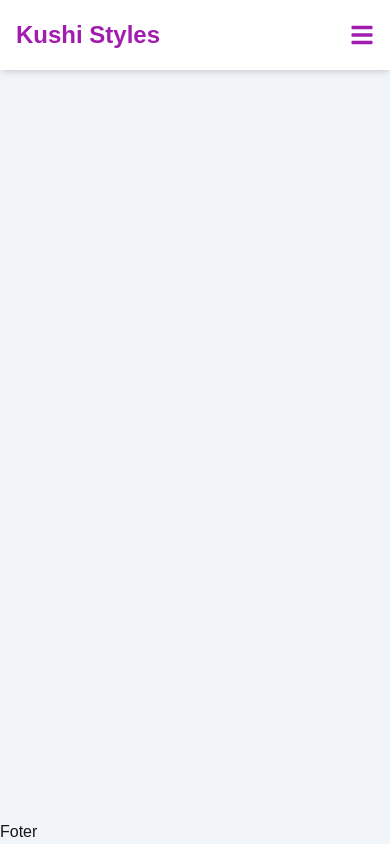
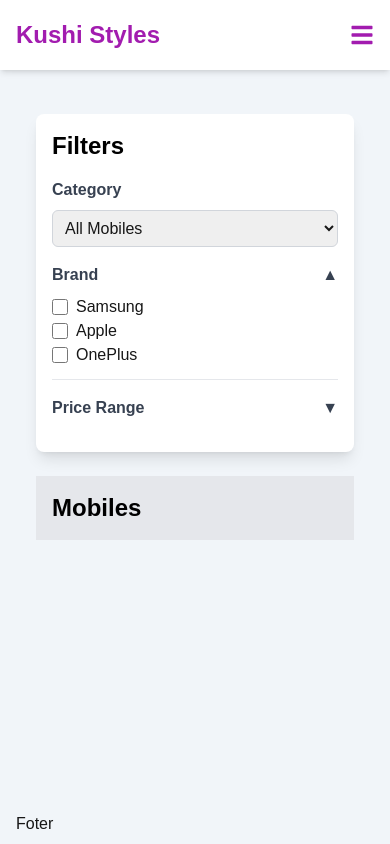
Before and after one commit to MonikaDevHJ/Kushi_Styles, a Next.js app: page /Catagories/Womens in a window 390 px wide. Built offline with nearby package versions, Linux system fonts and the light colour scheme.

Commit message:
making mobiles resppsnoive

```diff
--- a/src/components/Layout.tsx
+++ b/src/components/Layout.tsx
@@ -8,12 +8,12 @@ interface LayoutProps {
 
 const Layout = ({ children }: LayoutProps) => {
   return (
-    <div className="bg-slate-100 min-h-screen flex flex-col">
+    <div className="bg-slate-100 min-h-screen flex flex-col px-4 sm:px-6 md:px-12 lg:px-12 py-2">
       {/* Fixed Navbar */}
       <Navbar />
 
       {/* Ensure Page Content is Below Navbar */}
-      <div className="flex-1 pt-[50px] sm:pt-[90px] md:pt-[100px] px-4 sm:px-6 md:px-12 lg:px-12 py-2">
+      <div className="flex-1 pt-[50px] sm:pt-[90px] md:pt-[100px] px-1 sm:px-6 md:px-12 lg:px-1 py-2">
         {children}
       </div>
 
--- a/src/pages/Catagories/Mobile.tsx
+++ b/src/pages/Catagories/Mobile.tsx
@@ -1,12 +1,21 @@
-import React from 'react';
+import React from "react";
 
 const Mobile = () => {
   return (
-    <div className="  bg-red-200 text-black text-3xl font-bold ">
-      <p>Mobilesdfghjs</p>
-      <p>Additional content can be added here...</p>
+    <div className="mt-10 p-4">
+      <div className="grid grid-cols-1 md:grid-cols-3 lg:grid-cols-4 gap-6">
+        {/* Left Column - Filters */}
+        <div className="md:col-span-1 bg-gray-200 p-4">
+          <p className="text-black text-2xl md:text-3xl font-bold">Filters</p>
+        </div>
+
+        {/* Right Column - Mobiles */}
+        <div className="md:col-span-2 lg:col-span-3 bg-gray-200 p-4">
+          <p className="text-black text-2xl md:text-3xl font-bold">Mobiles</p>
+        </div>
+      </div>
     </div>
   );
-}
+};
 
 export default Mobile;
--- a/src/pages/Catagories/Womens.tsx
+++ b/src/pages/Catagories/Womens.tsx
@@ -1,11 +1,82 @@
-import React from 'react'
+import React, { useState } from "react";
 
-const Womens = () => {
+const Mobile = () => {
+  const [showBrands, setShowBrands] = useState(true);
+  const [showPrice, setShowPrice] = useState(false);
+
   return (
-    <div>
-      <p>Womnes</p>
+    <div className="mt-10 p-4">
+      <div className="grid grid-cols-1 md:grid-cols-3 lg:grid-cols-4 gap-6">
+        {/* Left Column - Filters */}
+        <div className="md:col-span-1 bg-white shadow-lg rounded-lg p-4">
+          <p className="text-black text-2xl md:text-3xl font-bold mb-4">Filters</p>
+
+          {/* Category Dropdown */}
+          <div className="mb-4">
+            <label className="block font-bold text-gray-700 mb-2">Category</label>
+            <select className="w-full p-2 border border-gray-300 rounded-md focus:outline-none focus:ring-2 focus:ring-blue-400">
+              <option>All Mobiles</option>
+              <option>Smartphones</option>
+              <option>Feature Phones</option>
+            </select>
+          </div>
+
+          {/* Brand Filter - Checkbox */}
+          <div className="mb-4 border-b pb-3">
+            <button
+              className="w-full text-left font-bold text-gray-700 flex justify-between"
+              onClick={() => setShowBrands(!showBrands)}
+            >
+              Brand
+              <span>{showBrands ? "▲" : "▼"}</span>
+            </button>
+            {showBrands && (
+              <div className="mt-2">
+                <label className="flex items-center gap-2">
+                  <input type="checkbox" className="w-4 h-4" /> Samsung
+                </label>
+                <label className="flex items-center gap-2">
+                  <input type="checkbox" className="w-4 h-4" /> Apple
+                </label>
+                <label className="flex items-center gap-2">
+                  <input type="checkbox" className="w-4 h-4" /> OnePlus
+                </label>
+              </div>
+            )}
+          </div>
+
+          {/* Price Range Filter - Checkbox */}
+          <div className="mb-4">
+            <button
+              className="w-full text-left font-bold text-gray-700 flex justify-between"
+              onClick={() => setShowPrice(!showPrice)}
+            >
+              Price Range
+              <span>{showPrice ? "▲" : "▼"}</span>
+            </button>
+            {showPrice && (
+              <div className="mt-2">
+                <label className="flex items-center gap-2">
+                  <input type="checkbox" className="w-4 h-4" /> ₹10,000 - ₹20,000
+                </label>
+                <label className="flex items-center gap-2">
+                  <input type="checkbox" className="w-4 h-4" /> ₹20,000 - ₹30,000
+                </label>
+                <label className="flex items-center gap-2">
+                  <input type="checkbox" className="w-4 h-4" /> ₹30,000 - ₹50,000
+                </label>
+              </div>
+            )}
+          </div>
+        </div>
+
+        {/* Right Column - Mobiles */}
+        <div className="md:col-span-2 lg:col-span-3 bg-gray-200 p-4">
+          <p className="text-black text-2xl md:text-3xl font-bold">Mobiles</p>
+        </div>
+      </div>
     </div>
-  )
-}
+  );
+};
 
-export default Womens
+export default Mobile;
```
